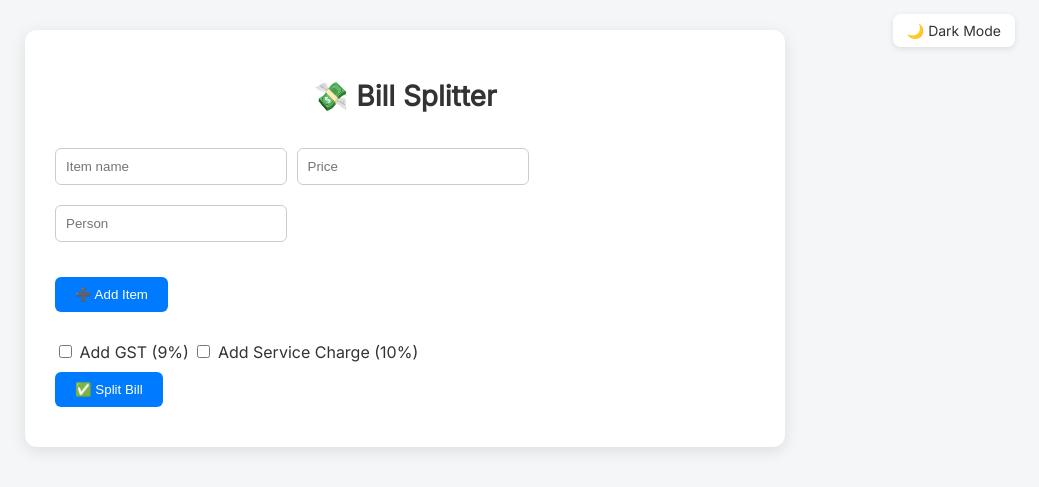
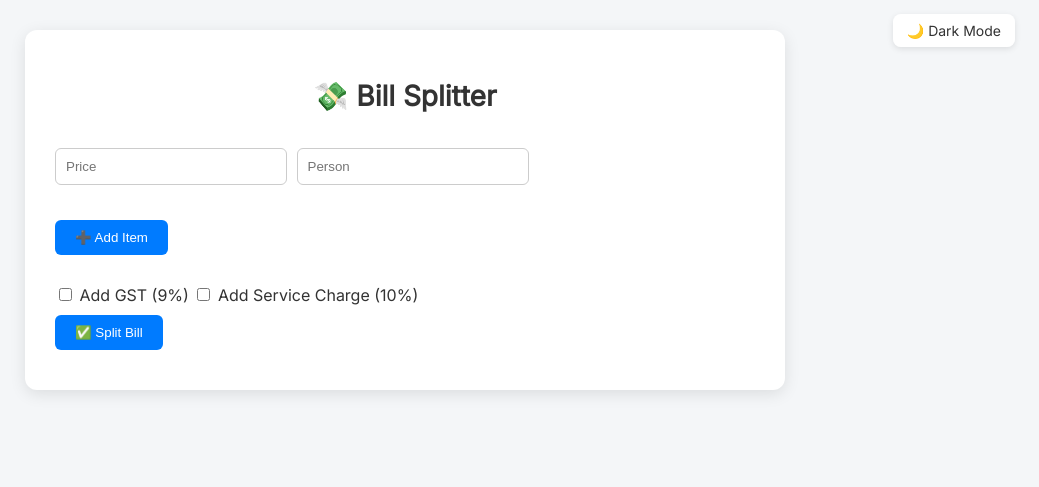
Before and after one commit to spikelim05/bill-splitter, a Flask app: page / in a window 1280 px wide. Shown: the top 487 px of the page, without its empty margins (235-1274 px from the left). Run offline with Flask 3, Linux system fonts and the light colour scheme.

Commit message:
Remove item name field, simplify form

```diff
--- a/app.py
+++ b/app.py
@@ -22,13 +22,12 @@ def split():
 
     i = 0
     while True:
-        name = request.form.get(f'item_{i}')
         price = request.form.get(f'price_{i}')
         person = request.form.get(f'person_{i}')
-        if not name or not price or not person:
+        if not price or not person:
             break
         price = float(price)
-        items.append({'item': name, 'price': price, 'person': person})
+        items.append({'price': price, 'person': person})
         total += price
         i += 1
 
--- a/templates/index.html
+++ b/templates/index.html
@@ -116,7 +116,6 @@
     <form action="/split" method="POST">
       <div id="items">
         <div class="item-row">
-          <input name="item_0" placeholder="Item name" type="text" required>
           <input name="price_0" placeholder="Price" type="number" step="0.01" required>
           <input name="person_0" placeholder="Person" type="text" required>
         </div>
@@ -138,8 +137,7 @@
     const container = document.getElementById('items');
     const div = document.createElement('div');
     div.className = 'item-row';
-    div.innerHTML = `
-      <input name="item_${index}" placeholder="Item name" type="text" required>
+    div.innerHTML =
       <input name="price_${index}" placeholder="Price" type="number" step="0.01" required>
       <input name="person_${index}" placeholder="Person" type="text" required>
     `;
```
